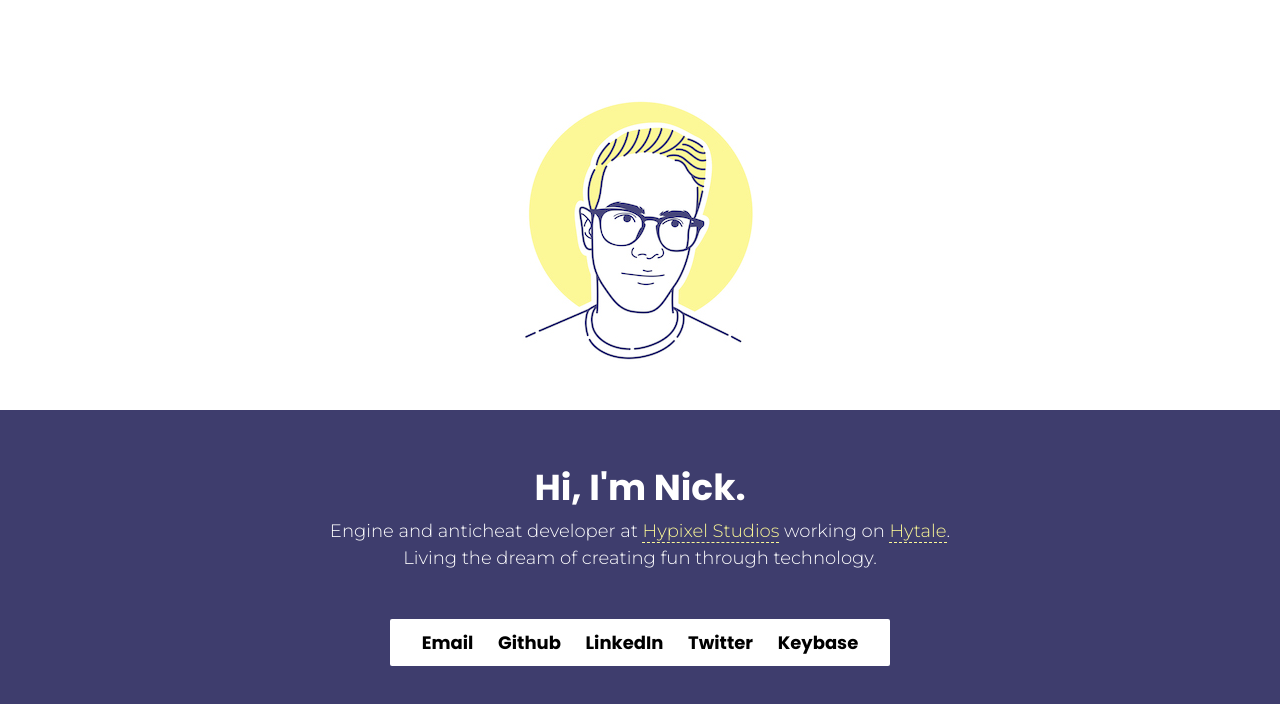
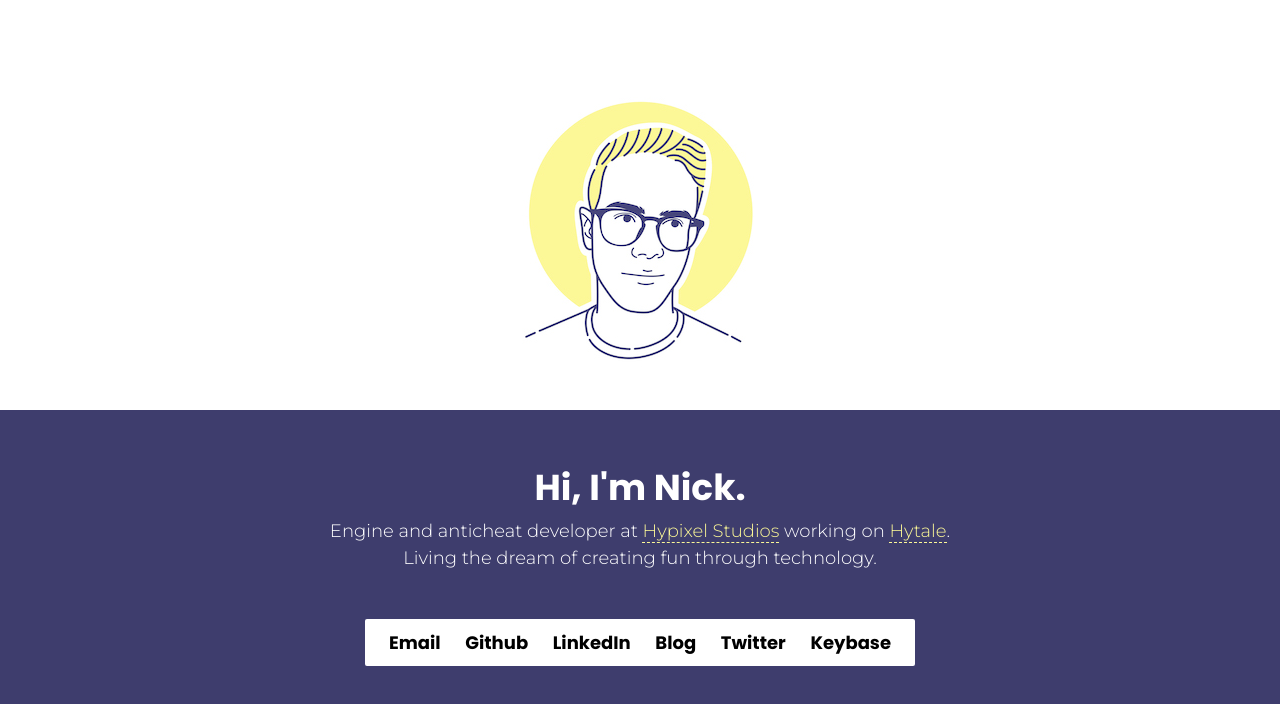
Before and after one commit to Cryptkeeper/Site-nklow.com, a plain HTML site: page index.html in a window 1280 px wide. Drawn offline with Linux system fonts and the light colour scheme.

Commit message:
add blog.nklow.com link

```diff
--- a/index.html
+++ b/index.html
@@ -62,7 +62,7 @@
 			/* Social bar w/ links */
 			#social-bar {
 				background: #FFF;
-				width: 500px;
+				width: 550px;
 				margin: 50px auto 0 auto;
 				border-radius: 2px;
 			}
@@ -108,6 +108,7 @@
 			<a href="mailto:hello@website.nklow.com" friendly-icons-text="hello@website.nklow.com">Email</a>
 			<a href="https://github.com/Cryptkeeper" friendly-icons-text="github.com/Cryptkeeper" target="_blank">Github</a>
 			<a href="https://linkedin.com/in/nick-krecklow" friendly-icons-text="linkedin.com/in/nick-krecklow" target="_blank">LinkedIn</a>
+			<a href="https://blog.nklow.com" friendly-icons-text="blog.nklow.com" target="_blank">Blog</a>
 			<a href="https://twitter.com/ItsCryptkeeper" friendly-icons-text="@ItsCryptkeeper" target="_blank">Twitter</a>
 			<a href="https://keybase.io/itscryptkeeper" friendly-icons-text="keybase.io/itscryptkeeper" target="_blank">Keybase</a>
 		</div>
```
